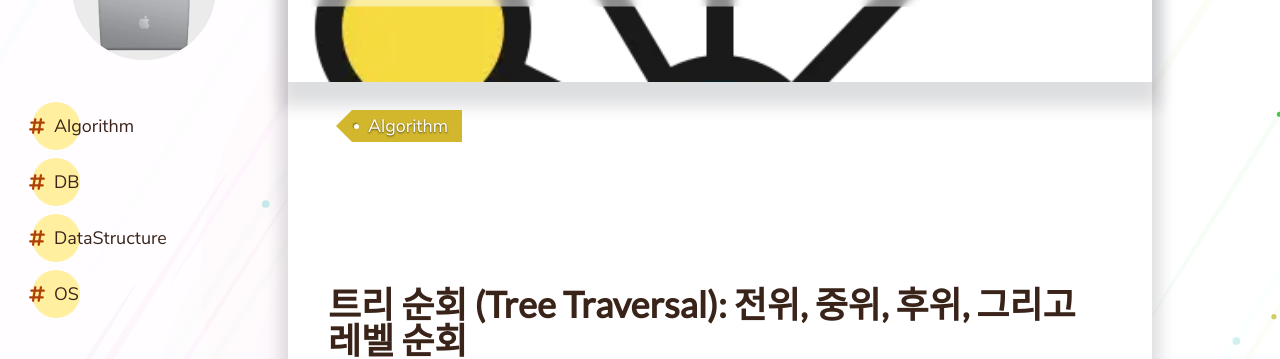
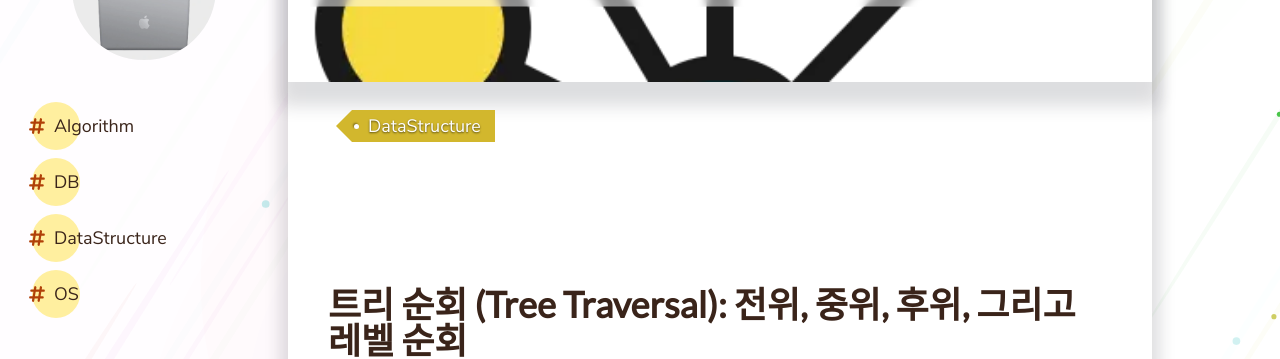
Before and after one commit to dev-yyh/dev-yyh.github.io, a Jekyll site: the page built from _pages/DataStructure/10.md, in a window 1280 px wide and 900 px high, scrolled down 379 px. Shown: the part 146-505 px from the top of the window. Built offline with Jekyll 4.4.1, drawn with Linux system fonts in a browser that asks for light colours; comment, search, counter and statistics services are not loaded.

Commit message:
Modify 10.md in DataStructure.

```diff
--- a/_pages/DataStructure/10.md
+++ b/_pages/DataStructure/10.md
@@ -2,7 +2,7 @@
 title: "트리 순회 (Tree Traversal): 전위, 중위, 후위, 그리고 레벨 순회"
 permalink: /DataStructure/10
 tags:
-    - Algorithm
+    - DataStructure
 date: "2024-09-20"
 description: "트리 순회의 네 가지 기본 방법인 전위, 중위, 후위, 레벨 순회에 대해 알아보세요. 각각의 차이점, 활용 사례, 실제 문제 해결 방식을 배울 수 있습니다."
 thumbnail: "/assets/img/thumbnail/algorithm.webp"
```
Also changed, not shown: _pages/en/DataStructure/10.md (+1 -1 lines).
